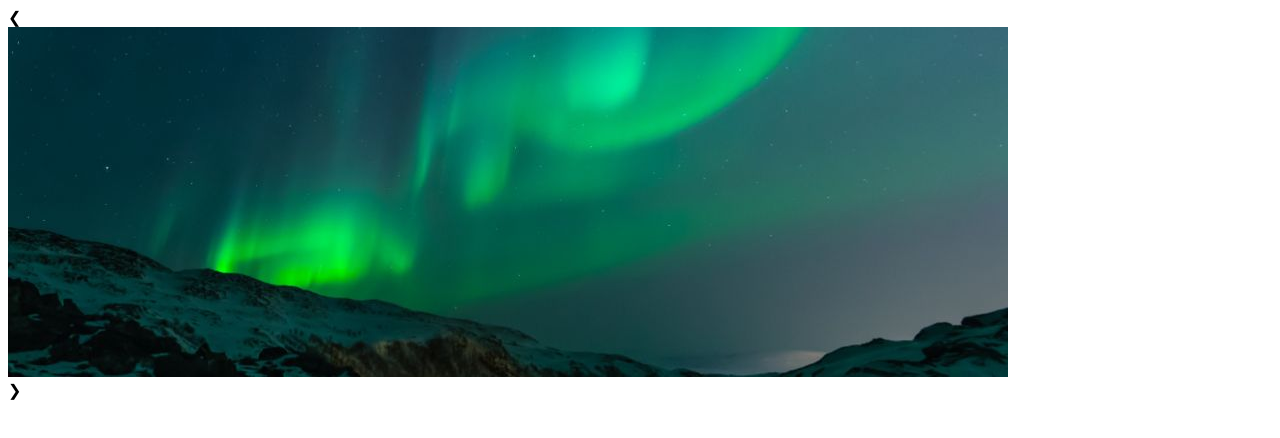
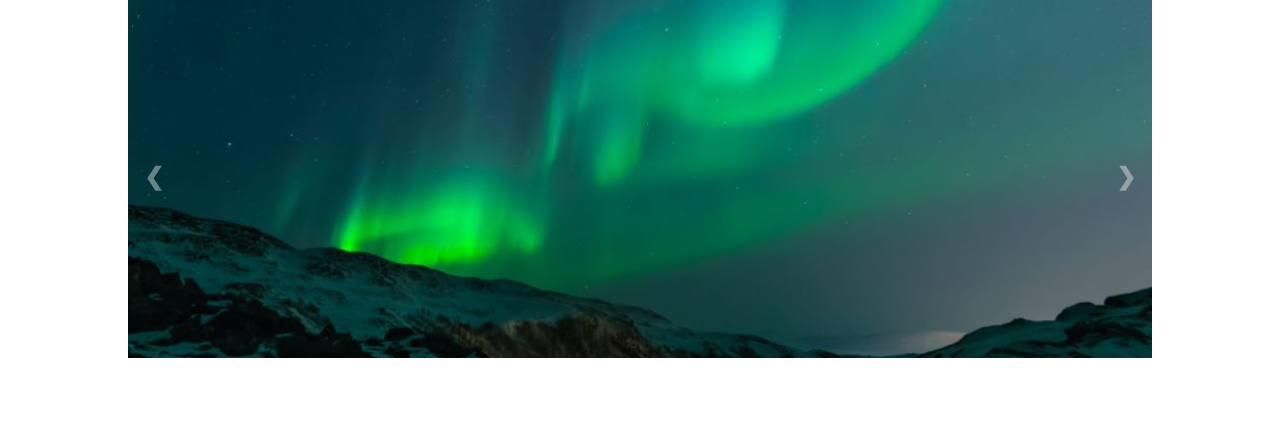
Before and after one commit to miguelgmpriv/user-interface-elements, a plain HTML site: page ImageCarousel/index.html in a window 1280 px wide. Drawn offline with Linux system fonts and the light colour scheme.

Commit message:
Add style for container, buttons and fix image width

```diff
--- a/ImageCarousel/index.html
+++ b/ImageCarousel/index.html
@@ -4,21 +4,17 @@
     <meta charset="UTF-8">
     <meta http-equiv="X-UA-Compatible" content="IE=edge">
     <meta name="viewport" content="width=device-width, initial-scale=1.0">
-    <source src="style.css" type="stylesheet">
+    <link rel="stylesheet" href="style.css">
     <script src="script.js" defer></script>
     <title>Image Carousel</title>
 </head>
 <body>
     <div class="carousel-container">
-        <div class="carousel-left">
-            &#10094
-        </div>
+        <button class="carousel-left"> &#10094</button>
         <div class="carousel-slide">
                 <img src="images/img_lights_wide.jpg" alt="" srcset="">
         </div>
-        <div class="carousel-right">
-            &#10095
-        </div>
+        <button class="carousel-right">&#10095</button>
     </div>
     <div class="carousel-slide-picker">
 
--- a/ImageCarousel/script.js
+++ b/ImageCarousel/script.js
@@ -0,0 +1 @@
+console.log("Hello");
--- a/ImageCarousel/style.css
+++ b/ImageCarousel/style.css
@@ -0,0 +1,40 @@
+*{
+    box-sizing: border-box;
+    margin: 0;
+    padding: 0;
+}
+img{
+    width: 100%;
+}
+.carousel-container{
+    display: flex;
+    margin: auto;
+    width: 80vw;
+    position: relative;
+    align-items: center;
+}
+
+.carousel-slide{
+    width: 100%
+}
+.carousel-left, .carousel-right{
+    background-color: transparent;
+    outline: none;
+    border: none;
+    color: rgba(255, 255, 255, 0.4);
+    padding: 1rem;
+    margin-top: -.5rem;
+    position:absolute;
+    cursor: pointer;
+    font-weight: bold;
+    font-size: x-large;
+    border-radius: 5px;
+}
+.carousel-right{
+    right: 0;
+}
+.carousel-left:hover, .carousel-right:hover{
+    color: rgba(0, 0, 0, 0.9);
+    background-color: rgba(255, 255, 255, 0.9);
+
+}
```
